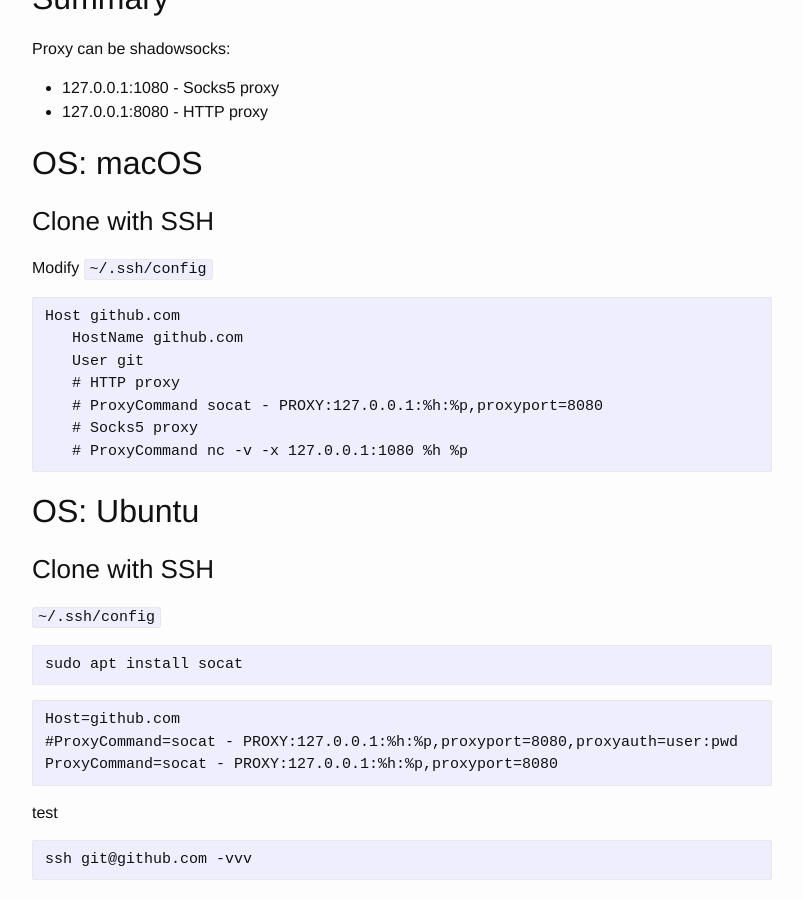
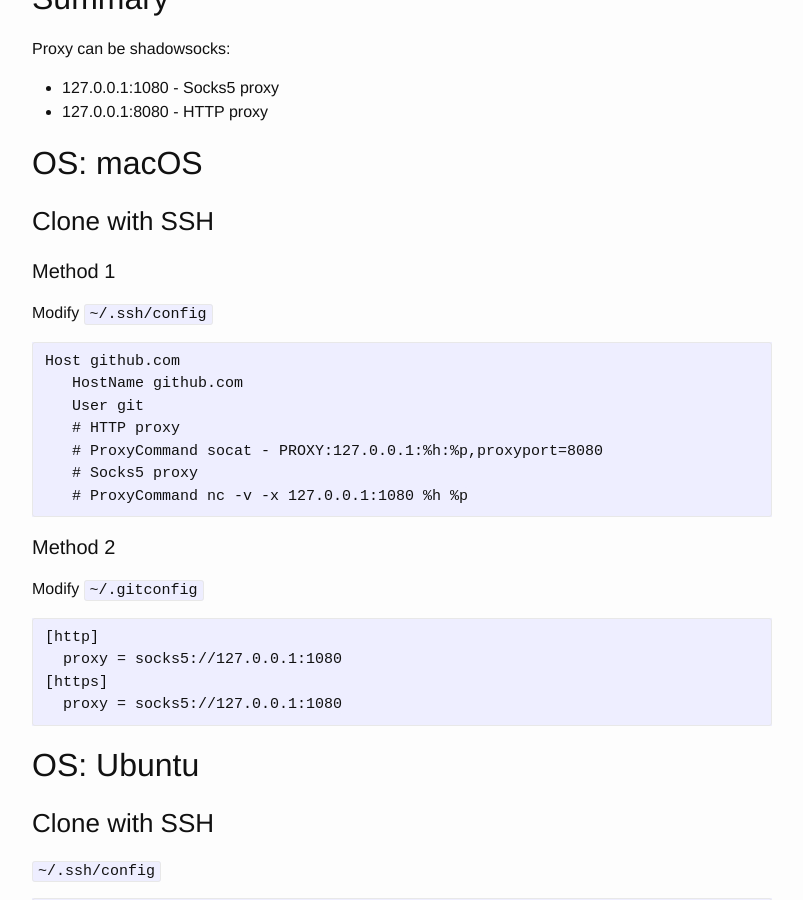
Before and after one commit to xx7y7xx/xx7y7xx.github.io, a Jekyll site: the page built from git-proxy.md, in a window 1280 px wide and 900 px high, scrolled down 190 px. Shown: the whole window, without its empty margins (238-1041 px from the left). Built offline with Jekyll 4.4.1, drawn with Linux system fonts in a browser that asks for light colours; comment, search, counter and statistics services are not loaded.

Commit message:
Update git-proxy.md

````diff
--- a/git-proxy.md
+++ b/git-proxy.md
@@ -14,6 +14,8 @@ Proxy can be shadowsocks:
 
 ### Clone with SSH
 
+#### Method 1
+
 Modify `~/.ssh/config`
 
 ```
@@ -24,6 +26,17 @@ Host github.com
    # ProxyCommand socat - PROXY:127.0.0.1:%h:%p,proxyport=8080
    # Socks5 proxy
    # ProxyCommand nc -v -x 127.0.0.1:1080 %h %p
+```
+
+#### Method 2
+
+Modify `~/.gitconfig`
+
+```
+[http]
+  proxy = socks5://127.0.0.1:1080
+[https]
+  proxy = socks5://127.0.0.1:1080
 ```
 
 ## OS: Ubuntu
````
